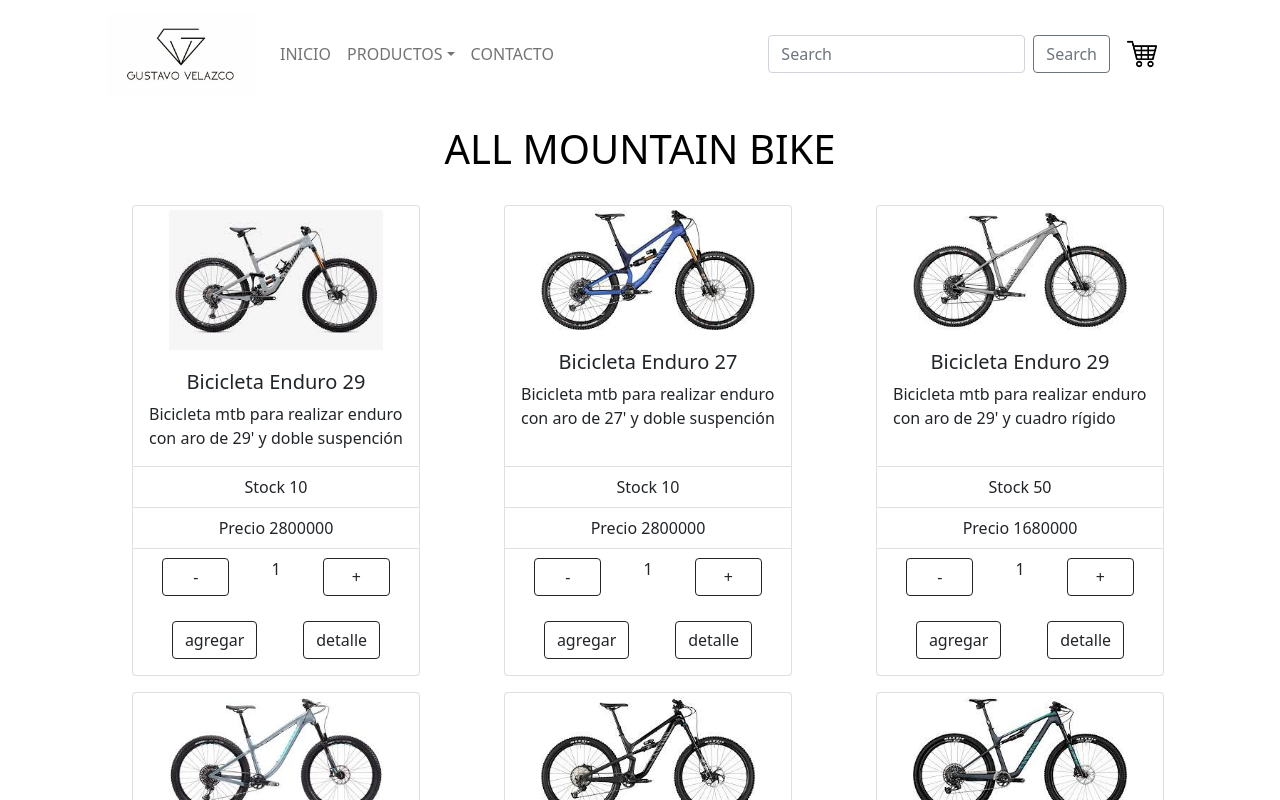
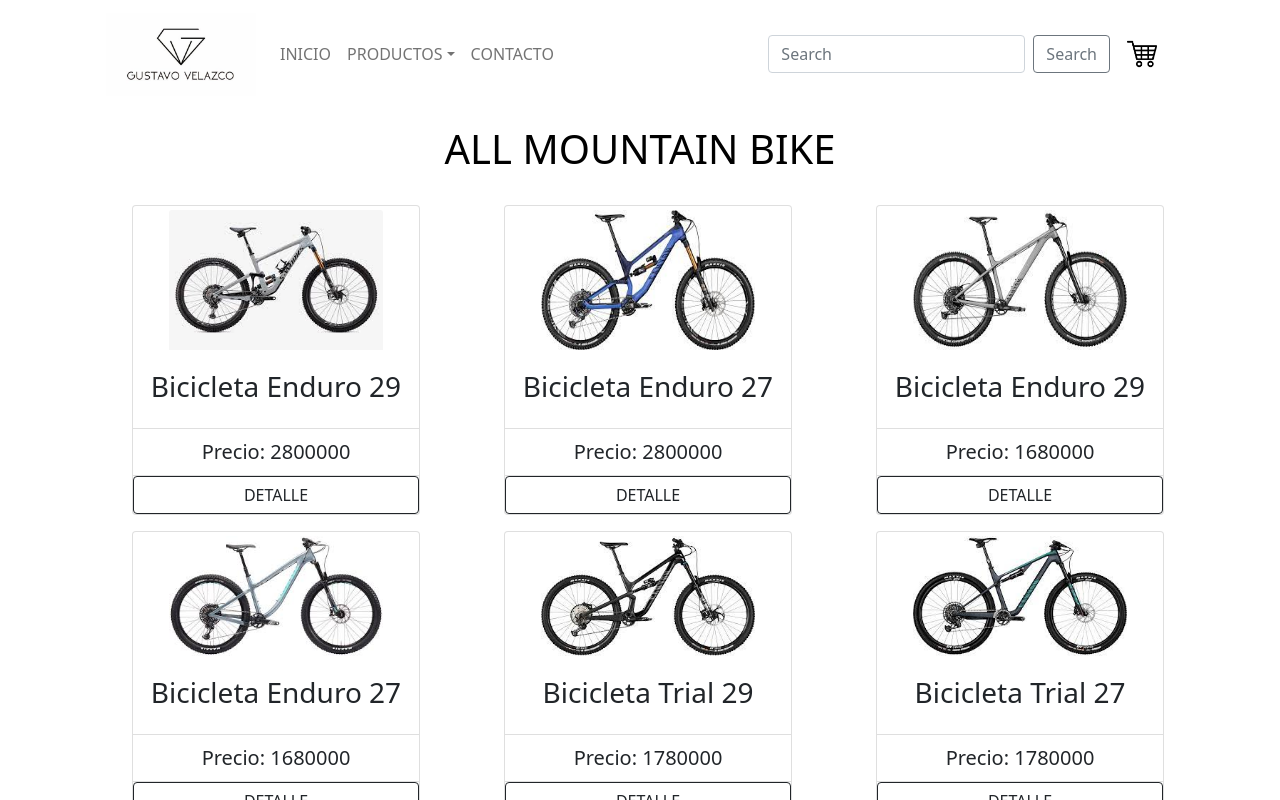
Before and after one commit to wilander200/ProyectoFinalReact, a React (Create React App) app: page / in a window 1280 px wide. Shown: the top 800 px of the page. Built offline with nearby package versions, Linux system fonts and the light colour scheme.

Commit message:
corriegiendo detalles

```diff
--- a/src/components/Item/Item.jsx
+++ b/src/components/Item/Item.jsx
@@ -1,26 +1,22 @@
 import Card from 'react-bootstrap/Card'
 import ListGroup from 'react-bootstrap/ListGroup'
 import ListGroupItem from 'react-bootstrap/ListGroupItem'
-import ItemCount from '../ItemCount/ItemCount'
+import { Button } from "react-bootstrap"
 
 
 function Item({product}) {
     return (
       <Card className='m-2' style={{ width: '18rem' }}>
-      <Card.Img className='w-75 mx-auto my-1' variant="top" src={`${product.image}`} />
+      <Card.Img className='h-75 w-75 mx-auto my-1' variant="top" src={`${product.image}`} />
       <Card.Body>
-        <Card.Title className='mx-auto d-flex justify-content-center'>
+        <Card.Title className='mx-auto d-flex justify-content-center fs-3'>
             {`${product.name}`}
         </Card.Title>
-        <Card.Text>
-          {`${product.description}`}
-        </Card.Text>
       </Card.Body>
       <ListGroup className="list-group-flush">
-        <ListGroupItem className='d-flex justify-content-center'>{`Stock ${product.stock}`}</ListGroupItem>
-        <ListGroupItem className='d-flex justify-content-center'>{`Precio ${product.price}`}</ListGroupItem>
+        <ListGroupItem className='d-flex justify-content-center fs-5'>{`Precio: ${product.price}`}</ListGroupItem>
+        <Button className="d-flex justify-content-center" variant="outline-dark">DETALLE</Button>
       </ListGroup>
-      <ItemCount initial = {1} stock = {`${product.stock}`} onAdd={" "}/>
     </Card>
 
         )}
--- a/src/components/ItemDetail/ItemDetail.jsx
+++ b/src/components/ItemDetail/ItemDetail.jsx
@@ -2,6 +2,8 @@
 
 export default function ItemDetail() {
   return (
-    <div>ItemDetail</div>
+    <div>
+              <ItemCount initial = {1} stock = {`${product.stock}`} onAdd={" "}/>
+    </div>
   )
 }
```
